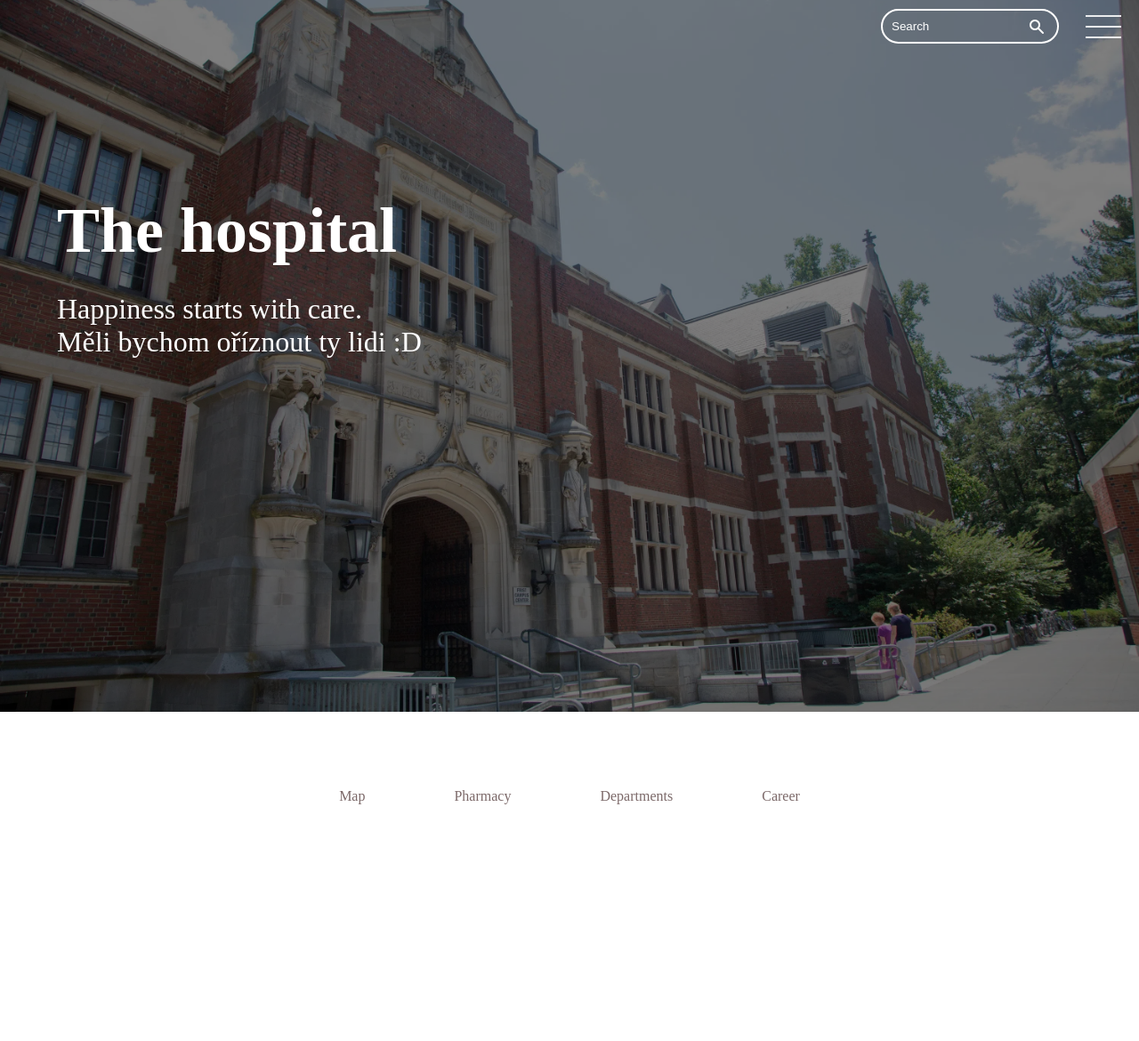
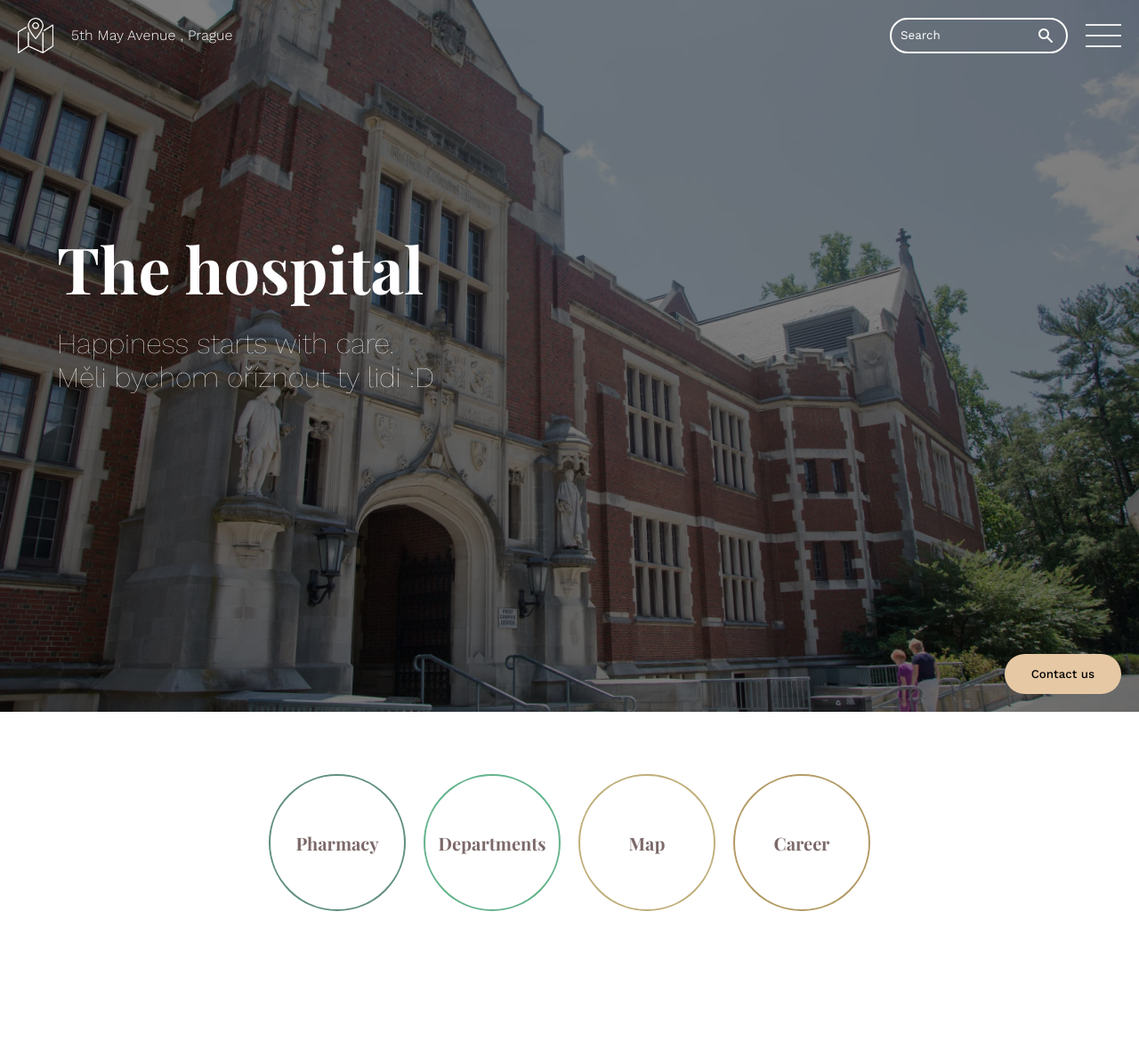
Before and after one commit to smonxk/hospital, a plain HTML site: page index.html in a window 1280 px wide. Shown: the whole page at 89% size. Drawn offline with nearby package versions, Linux system fonts and the light colour scheme.

Commit message:
Add files via upload

```diff
--- a/index.html
+++ b/index.html
@@ -4,39 +4,46 @@
     <meta charset="UTF-8">
     <meta name="viewport" content="width=device-width, initial-scale=1.0">
     <title>The Hospital</title>
-    <link rel="stylesheet" href="styles.css"></link>
-    <link href="https://fonts.google.com/specimen/Playfair+Display">
+    <link rel="stylesheet" href="styles.css">
+    <link rel="stylesheet" href="https://fonts.googleapis.com/css2?family=Playfair+Display:wght@400;700&family=Work+Sans:wght@300;400;600&display=swap">
+    <link rel="stylesheet" href="https://fonts.googleapis.com/css2?family=Work+Sans:ital,wght@0,100..900;1,100..900&display=swap">
 </head>
 <body>
     <div class="hospital-house">
         <header>
-            <div>
+            <div class="header-left">
+                <img src="./pin_adress.png" height="40px" alt="adress pin icon"/>
+                <p class="address-text"> 5th May Avenue , Prague</p>
+            </div>
+            <div class="header-right">
                 <input type="search" placeholder="Search" class="search-bar">
+                <img src="./menu.png" height="40px" alt="menu icon"/>
             </div>
-            <img src="./menu.png" height="40px"/>
         </header>
 
         <div class="welcome">
             <h1 id="hospital-name"> The hospital </h1>
-            <p id="welcome-text">Happiness starts with care. <br> Měli bychom oříznout ty lidi :D</p>
+            <p id="welcome-text">Happiness starts with care. <br/> Měli bychom oříznout ty lidi :D</p>
         </div>
     </div>
 
     <div class="centering-container">
         <div class="sections">
-            <div class="map-container">
+            <div class="pharmacy-container section">
+                <p>Pharmacy</p>
+            </div>
+            <div class="departments-container section">
+                <p>Departments</p>
+            </div>
+            <div class="map-container section">
                 <p>Map</p>
             </div>
-            <div class="pharmacy-container">
-                <p>Pharmacy</p>
-            </div>
-            <div class="departments-container">
-                <p>Departments</p>
-            </div>
-            <div class="career-container">
+            <div class="career-container section">
                 <p>Career</p>
             </div>
         </div>
     </div>
+
+    <button class="contact-button">Contact us</button>
 </body>
 </html>
--- a/styles.css
+++ b/styles.css
@@ -4,17 +4,18 @@ body,html {
 
 body {
     background: white;
-    font-family: Playfair Display;
+    font-family: Work Sans;
     color: rgb(124, 105, 105);
     margin: 0;
 }
 
 .hospital-house {
     position: relative;
-    background:  url('./hospital.webp') no-repeat center center;
-    background-size: cover;
     height: 100vh;
+    overflow: hidden;
 }
+
+
 
 .hospital-house::before {
     content: "";
@@ -27,14 +28,50 @@ body {
     z-index: 0;
   }
 
+  .hospital-house::after {
+    content: "";
+    position: absolute;
+    background:  url('./hospital.webp') no-repeat center center;
+    background-size: cover;
+    width: 110%;
+    height: 110%;
+    transform: rotate(2deg);
+    z-index: -1;
+    top: -5%;
+    left: -5%;
+  }
+
+
 header {
     display: flex;
     gap: 20px;
-    justify-content: flex-end;
-    padding: 10px 20px 0 0;
+    justify-content: space-between;
+    align-items: center;
+    padding: 10px 20px 0 20px;
     z-index: 1;
     position: relative;
 }
+
+.address-text {
+    color: white;
+    margin: 20px;
+    position: relative;
+    bottom: 10px;
+    font-family: 'Work Sans';
+    font-weight: 300;
+}
+
+
+.header-left {
+    display: flex;
+    position: relative;
+    top: 10px;
+}
+
+.header-right {
+    display: flex;
+}
+
 
 .search-bar {
     border: white 2px solid;
@@ -44,11 +81,25 @@ header {
     width: 200px;
     background: url('./search.png') no-repeat right 15px center;
     background-size: 16px;
-    margin-right: 10px;
+    margin-right: 20px;
+    position: relative;
+
 }
 
 .search-bar::placeholder {
     color: white;
+    font-family: 'Work Sans';
+}
+
+.search-bar:focus {
+    border-color: white;
+    outline: none;
+    color: white;
+    font-family: 'Work Sans';
+}
+
+.search-bar::-webkit-search-cancel-button {
+    display: none;
 }
 
 .welcome {
@@ -57,16 +108,19 @@ header {
     position: relative;
     color: white;
     left: 5%;
-    top: 15%;
+    top: 17%;
 }
 
 #welcome-text {
     position: relative;
-    bottom: 20px;
+    bottom: 30px;
+    font-family: 'Work Sans', helvetica;
+    font-weight: lighter;
 }
 
 #hospital-name {
     font-size: 72px;
+    font-family: 'Playfair Display';
 }
 
 .centering-container {
@@ -77,10 +131,50 @@ header {
 }
 .sections {
     display: flex;
-    justify-content: space-around;
+    justify-content: space-between;
     width: 90%;
     justify-content: center;
-    gap: 100px;
+    gap: 20px;
     height: 300px;
     margin-top: 70px;
 }
+
+.section  {
+    display: flex;
+    flex-direction: column;
+   justify-content: center;
+    border-radius: 50%;
+    width: 150px;
+    height: 150px;
+    text-align: center;
+    font-weight: 600;
+    font-size: 20px;
+    font-family: 'Playfair Display';
+
+}
+
+.contact-button {
+    position: fixed;
+    bottom: 20px;
+    right: 20px;
+    padding: 15px 30px;
+    font-family: 'Work Sans';
+    font-weight: 500;
+    border-radius: 25px;
+    border: none;
+    background-color: rgb(230, 200, 164);
+}
+
+.pharmacy-container {
+    border: rgb(97, 143, 128) 2px solid;
+}
+
+.departments-container {
+    border: rgb(100, 179, 139) 2px solid;
+}
+.map-container {
+    border: rgb(191, 175, 123) 2px solid;
+}
+.career-container {
+    border: rgb(179, 154, 100) 2px solid;
+}
```
Also changed, not shown: pin_adress.png (added).
